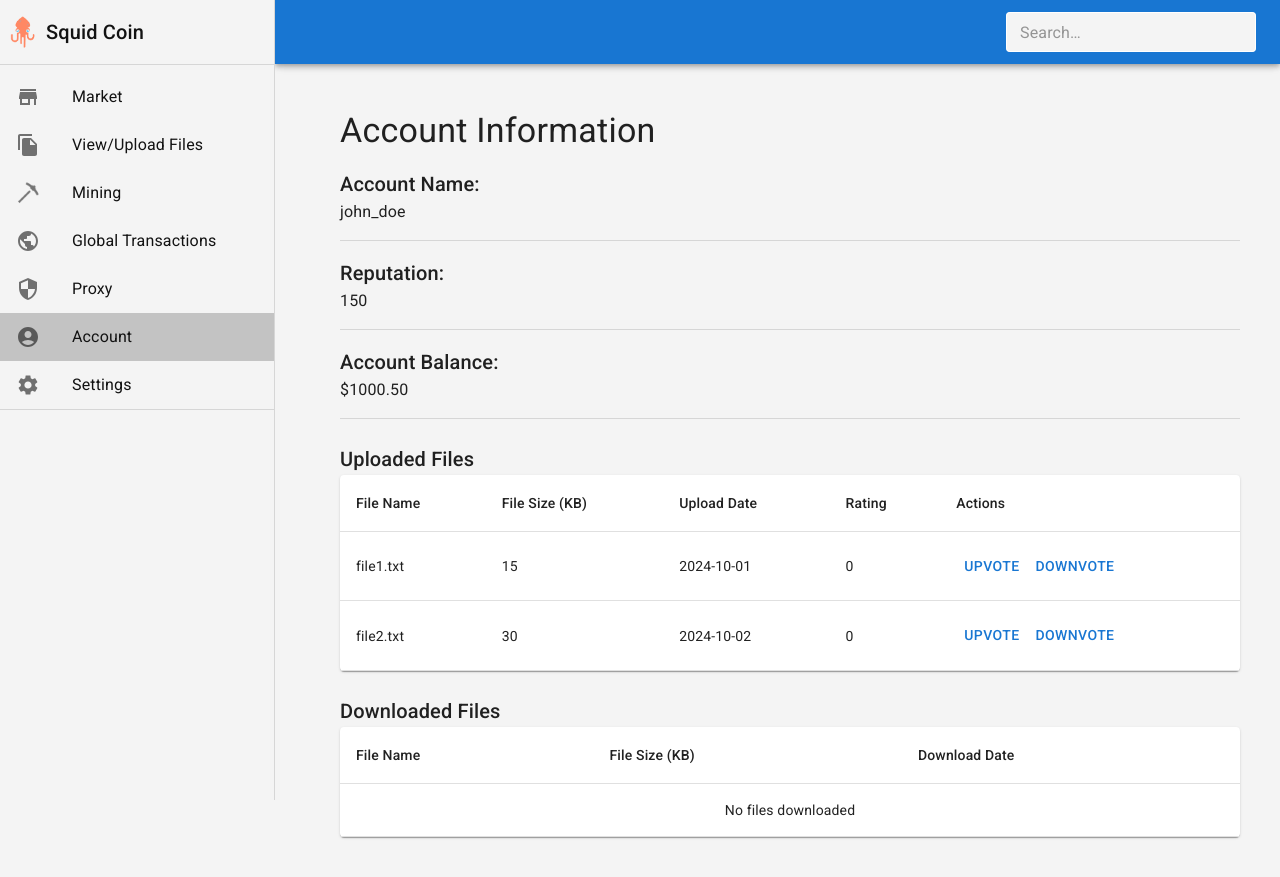
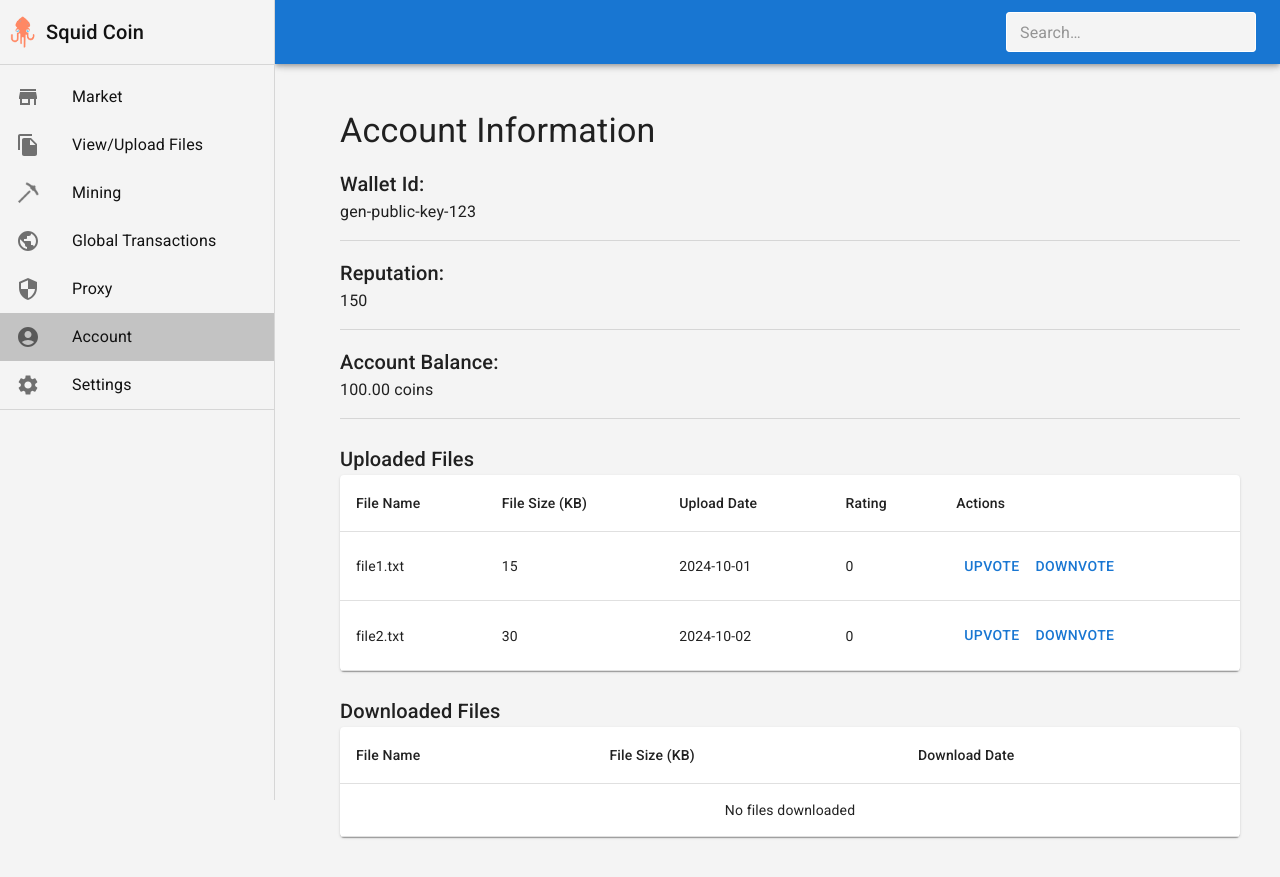
Before and after one commit to Mayukh-Banik/CSE-416, a React (Create React App) app in the folder client/: page /#/account/1 in a window 1280 px wide. Built offline with nearby package versions, Linux system fonts and the light colour scheme.

Commit message:
In AccountViewPage, replaced account name with wallet Id and added coins instead of dollars to Account Balance

```diff
--- a/client/src/Components/AccountViewPage.tsx
+++ b/client/src/Components/AccountViewPage.tsx
@@ -22,9 +22,9 @@ const AccountViewPage: React.FC = () => {
 
   // Dummy account data
   const accountDetails = {
-    name: "john_doe",
+    walletId: "gen-public-key-123", // Dummy wallet ID
     reputation: 150, // Dummy reputation score
-    balance: 1000.50, // Dummy account balance
+    balance: 100, // Dummy account balance
   };
 
   // Dummy file data
@@ -66,8 +66,8 @@ const AccountViewPage: React.FC = () => {
 
         {/* Account details */}
         <Box sx={{ mt: 2 }}>
-          <Typography variant="h6">Account Name:</Typography>
-          <Typography variant="body1">{accountDetails.name}</Typography>
+          <Typography variant="h6">Wallet Id:</Typography>
+          <Typography variant="body1">{accountDetails.walletId}</Typography>
           <Divider sx={{ my: 2 }} />
 
           <Typography variant="h6">Reputation:</Typography>
@@ -75,7 +75,7 @@ const AccountViewPage: React.FC = () => {
           <Divider sx={{ my: 2 }} />
 
           <Typography variant="h6">Account Balance:</Typography>
-          <Typography variant="body1">${accountDetails.balance.toFixed(2)}</Typography>
+          <Typography variant="body1">{accountDetails.balance.toFixed(2)} coins</Typography>
           <Divider sx={{ my: 2 }} />
         </Box>
 
```
